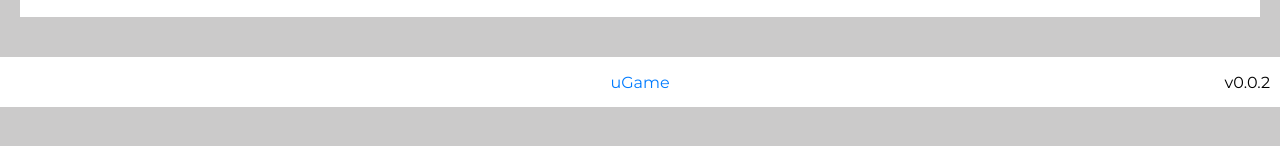
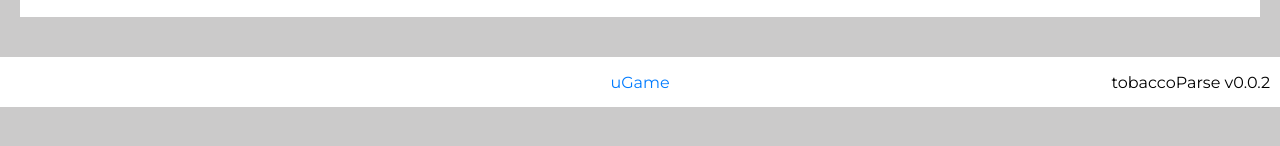
Before and after one commit to UninstallGame/xls-parce, a plain HTML site: page index.html in a window 1280 px wide. Shown: the part 266-412 px from the top of the page. Drawn offline with Linux system fonts and the light colour scheme.

Commit message:
tobbacoParce

```diff
--- a/index.html
+++ b/index.html
@@ -84,6 +84,6 @@
 
 <footer>
     <a target="_blank" href="https://t.me/Uninstall_Game">uGame</a>
-    <div class="version">v0.0.2</div>
+    <div class="version">tobaccoParse v0.0.2</div>
 </footer>
 </html>
```
